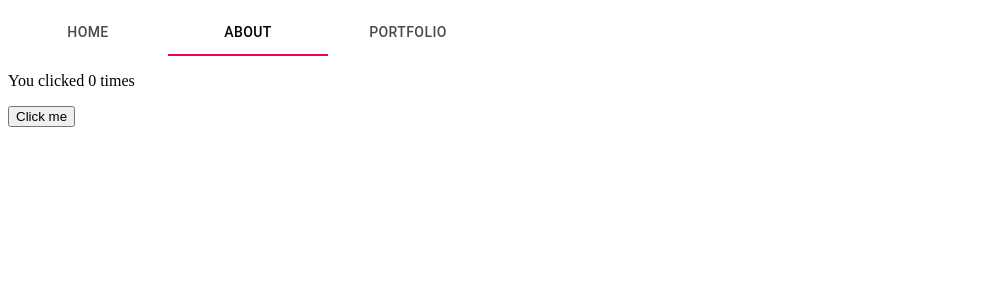
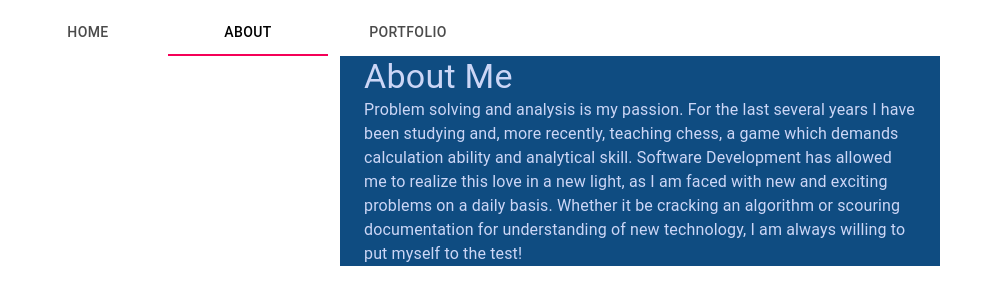
Before and after one commit to MaxwellBoecker/personal-webpage, a React app: page /about in a window 1280 px wide. Shown: the top 304 px of the page, without its empty margins (0-995 px from the left). Built offline with nearby package versions, Linux system fonts and the light colour scheme; the HTML template or start-up script is replaced by a standard one.

Commit message:
(feat) added 'about me' basics with some style

```diff
--- a/src/About.jsx
+++ b/src/About.jsx
@@ -1,16 +1,45 @@
 import React, { useState } from 'react';
+import { Container, Typography } from '@material-ui/core';
+import { makeStyles, createMuiTheme, ThemeProvider } from '@material-ui/core/styles';
 
 function About(){
-  // Declare a new state variable, which we'll call "count"
-  const [count, setCount] = useState(0);
+  const theme = createMuiTheme({
+    palette: {
+      primary: {
+        main: '#00194E',
+      },
+      secondary: {
+        main: '#fc9303',
+      },
+    },
+  });
 
   return (
-    <div>
-      <p>You clicked {count} times</p>
-      <button onClick={() => setCount(count + 1)}>
-        Click me
-      </button>
-    </div>
+    <ThemeProvider theme={theme}>
+
+    <Container
+    maxWidth="sm"
+    style={{backgroundColor: '#0f4c81'}}
+    >
+        <Typography
+        variant="h4"
+        style={{color: "#ccd6f6"}}
+        >
+          About Me
+
+        </Typography>
+
+        <Typography
+        paragraph
+        style={{color: "#ccd6f6"}}
+        >
+          Problem solving and analysis is my passion. For the last several years I have been studying and, more recently, teaching chess, a game which demands calculation ability and analytical skill.
+          Software Development has allowed me to realize this love in a new light, as I am faced with new and exciting problems on a daily basis.
+          Whether it be cracking an algorithm or scouring documentation for understanding of new technology, I am always willing to put myself to the test!
+
+        </Typography>
+    </Container>
+    </ThemeProvider>
   );
 }
 
```
Also changed, not shown: src/headshot.jpeg (added).
